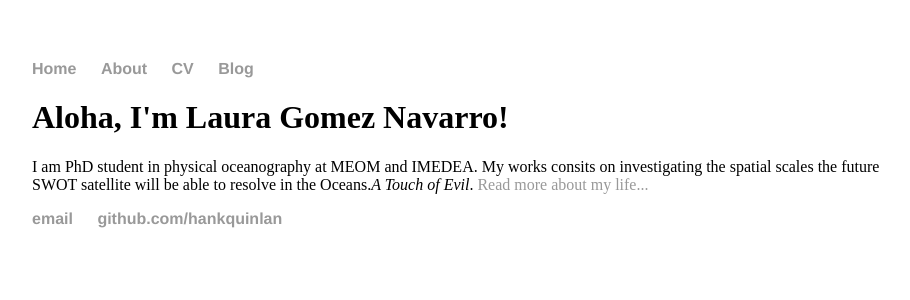
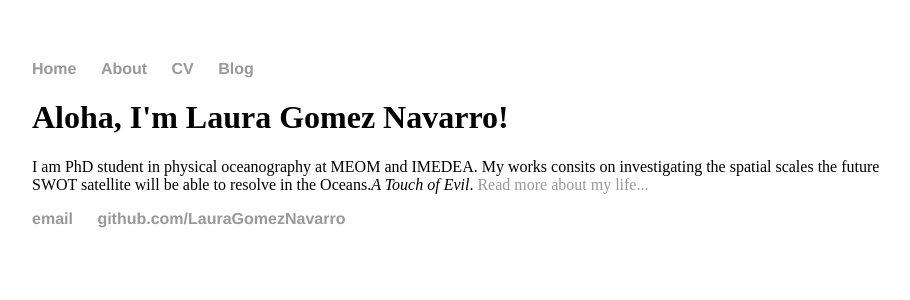
Before and after one commit to LauraGomezNavarro/LauraGomezNavarro.github.io, a Jekyll site: the page built from index.html, in a window 1280 px wide. Shown: the top 300 px of the page, without its empty margins (160-1070 px from the left). Built offline with Jekyll 4.4.1, drawn with Linux system fonts in a browser that asks for light colours.

Commit message:
Update default.html

```diff
--- a/_layouts/default.html
+++ b/_layouts/default.html
@@ -22,7 +22,7 @@
 			<footer>
 	    		<ul>
 	        		<li><a href="mailto:lauragomnav@gmail.com">email</a></li>
-	        		<li><a href="https://github.com/LauraGomezNavarro">github.com/hankquinlan</a></li>
+	        		<li><a href="https://github.com/LauraGomezNavarro">github.com/LauraGomezNavarro</a></li>
 				</ul>
 			</footer>
 		</body>
```
